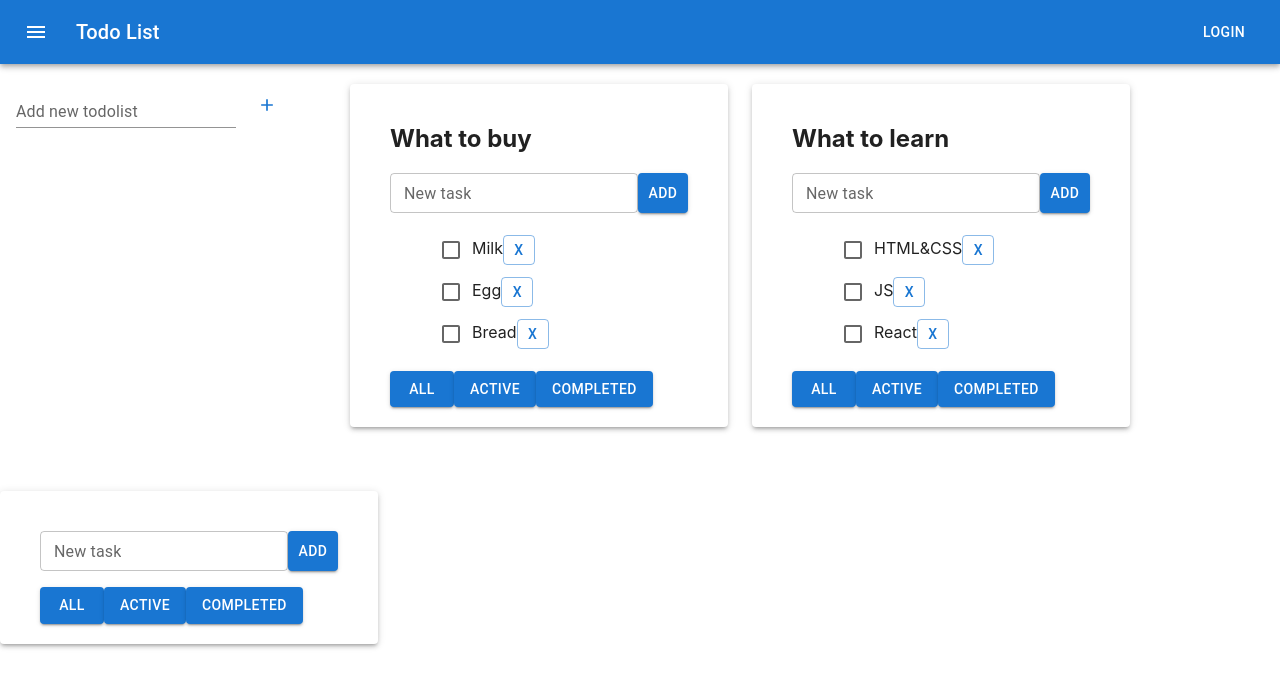
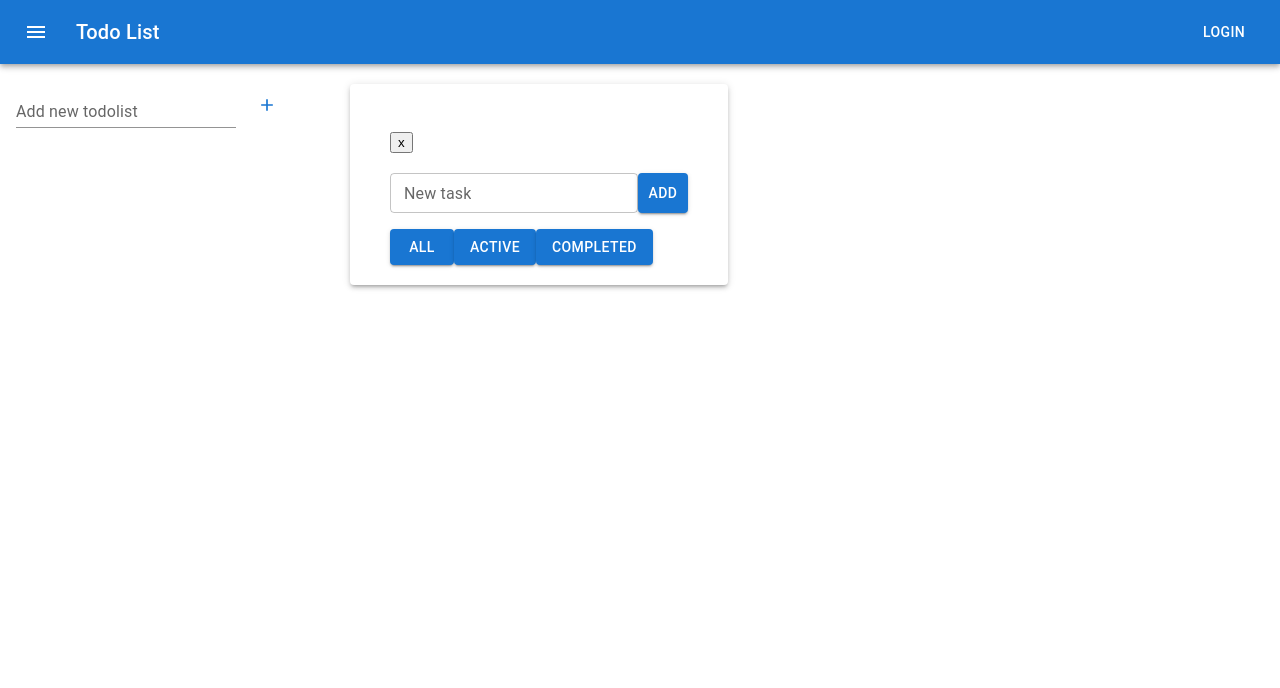
Before and after one commit to andkaz-one/todolist, a React (Create React App) app: page / in a window 1280 px wide. Both pictures are taken after a click on the button 261 px from the left and 105 px from the top of the page. Shown: the top 688 px of the page. Built offline with nearby package versions, Linux system fonts and the light colour scheme.

Commit message:
added: Redux, react-redux, store and reducers

```diff
--- a/package.json
+++ b/package.json
@@ -16,10 +16,13 @@
     "@types/node": "^12.0.0",
     "@types/react": "^17.0.0",
     "@types/react-dom": "^17.0.0",
+    "@types/react-redux": "^7.1.20",
     "@types/uuid": "^8.3.1",
     "react": "^17.0.2",
     "react-dom": "^17.0.2",
+    "react-redux": "^7.2.6",
     "react-scripts": "4.0.3",
+    "redux": "^4.1.2",
     "styled-components": "^5.3.3",
     "typescript": "^4.1.2",
     "uuid": "^8.3.2",
--- a/src/App.tsx
+++ b/src/App.tsx
@@ -1,11 +1,14 @@
-import React, {useState} from 'react';
+import React from 'react';
 import './App.css';
-import {v1} from "uuid";
 import {Todolist} from "./Todolist";
 import AppHeader from "./components/AppBar";
 import {Button, Grid, Paper, TextField} from "@mui/material";
 import AddIcon from '@mui/icons-material/Add';
 import {AddTodoLists} from "./components/AddTodoLists";
+import {addTaskAC, changeTaskStatusAC, removeTaskAC} from "./redux/task-reducer";
+import {addTodolistsAC, removeTodolistAC, sortedTasksAC} from "./redux/todolist-reducer";
+import {useDispatch, useSelector} from "react-redux";
+import {mainStateType} from "./redux/store";
 
 
 export type TaskItemType = {
@@ -29,79 +32,36 @@ export type TasksType = {
 function App() {
     //BUSSINES
 
-    const todolistID1 = v1()
-    const todolistID2 = v1()
+    const todolists = useSelector<mainStateType, Array<TodolistsType>>(state => state.todolists)
+    const tasks = useSelector<mainStateType, TasksType>(state => state.tasks)
 
-    let [todolists, setTodolists] = useState<Array<TodolistsType>>([
-        {id: todolistID1, title: 'What to buy', filter: 'all'},
-        {id: todolistID2, title: 'What to learn', filter: 'all'},
-    ])
-
-    let [tasks, setTasks] = useState<TasksType>({
-        [todolistID1]: [
-            {id: v1(), title: 'Milk', isDone: false},
-            {id: v1(), title: 'Egg', isDone: false},
-            {id: v1(), title: 'Bread', isDone: false},],
-        [todolistID2]: [
-            {id: v1(), title: 'HTML&CSS', isDone: false},
-            {id: v1(), title: 'JS', isDone: false},
-            {id: v1(), title: 'React', isDone: false},
-        ]
-    })
+    const dispatch = useDispatch()
 
     //added tasks
     const addTaskItem = (title: string, todolistID: string) => {
-        let newItem = {
-            id: v1(),
-            title: title,
-            isDone: false
-        }
-        let todolistTasks = tasks[todolistID]
-
-        tasks[todolistID] = [newItem, ...todolistTasks]
-
-        setTasks({...tasks})
-        /*setTaskItem([newItem, ...taskItem])*/
+        dispatch(addTaskAC(title, todolistID))
     }
 
     //deleted tasks
     const removeTaskItem = (tID: string, todolistID: string) => {
-        let todolistTasks = tasks[todolistID]
-        tasks[todolistID] = todolistTasks.filter(t => t.id !== tID)
-        setTasks({...tasks})
+        dispatch(removeTaskAC(tID,todolistID))
     }
 
     const changeTaskStatus = (tID: string, isDone: boolean, todolistID: string) => {
-        let todolistTasks = tasks[todolistID]
-        tasks[todolistID] = todolistTasks.map(t => t.id === tID ? {...t, isDone: isDone} : t)
-
-        setTasks({...tasks})
-        /*setTaskItem([...taskItem].map(t => t.id === tID ? {...t, isDone: isDone} : t))*/
-
-
+        dispatch(changeTaskStatusAC(tID, isDone, todolistID))
     }
-
-    /*const [filterTask, setFilterTask] = useState<FilterValuesType>('all')*/
-
-    /*   let taskForTodolist = [...tasks]
-
-       if (filterTask === 'active') {
-           taskForTodolist = taskForTodolist.filter(t => !t.isDone)
-       }
-       if (filterTask === 'completed') {
-           taskForTodolist = taskForTodolist.filter(t => t.isDone)
-       }
-   */
 
     //filter for tasks
     const sortedTasks = (value: FilterValuesType, todolistID: string) => {
-        setTodolists([...todolists.map(tl => tl.id === todolistID ? {...tl, filter: value} : tl)])
+        dispatch(sortedTasksAC(value,todolistID))
     }
 
     const addTodoLists = (title: string) => {
-        const newTodolistID = v1()
-        setTodolists([...todolists, {id: newTodolistID, title: title, filter: 'all'}])
-        setTasks({...tasks, [newTodolistID] : []})
+        dispatch(addTodolistsAC(title))
+    }
+
+    const removeTodolist = (todolistID: string) => {
+        dispatch(removeTodolistAC(todolistID))
     }
 
 
@@ -125,6 +85,7 @@ function App() {
                     if (tl.filter === "completed") {
                         taskForTodolist = allTodolistTasks.filter(t => t.isDone);
                     }
+                    debugger
                     return (
                         <Grid item>
                             <Paper elevation={3}>
@@ -139,6 +100,7 @@ function App() {
                                         sortedTasks={sortedTasks}
                                         changeTaskStatus={changeTaskStatus}
                                         filter={tl.filter}
+                                        removeTodolist={removeTodolist}
                                     />
                                 </div>
                             </Paper>
@@ -151,26 +113,3 @@ function App() {
 }
 
 export default App;
-
-
-/*  const todolistID_1 = v1()
-  const todolistID_2 = v1()
-
-
-const [todolists, setTodolists] = useState <Array<TodolistsType>>([
-  {id: todolistID_1, title: 'what to buy', filter: 'all'},
-  {id: todolistID_2, title: 'what to learn', filter: 'all'},
-])
-
-  const [tasks, setTasks] = useState({
-    [todolistID_1] : [
-      {id: v1(), title: 'Milk', isDone: false},
-      {id: v1(), title: 'Egg', isDone: false},
-      {id: v1(), title: 'Bread', isDone: false},
-    ],
-    [todolistID_2] : [
-      {id: v1(), title: 'HTML & CSS', isDone: false},
-      {id: v1(), title: 'JS', isDone: false},
-      {id: v1(), title: 'REACT', isDone: false}
-    ]
-  })*/
--- a/src/Todolist.tsx
+++ b/src/Todolist.tsx
@@ -14,6 +14,7 @@ type PropsType = {
     sortedTasks: (value: FilterValuesType, todolistID: string) => void
     changeTaskStatus: (tID: string, isDone: boolean, todolistID: string) => void
     filter: string
+    removeTodolist: (todolistID: string) => void
 }
 
 
@@ -30,6 +31,10 @@ export const Todolist = (props: PropsType) => {
         props.changeTaskStatus(tID, isDone, props.id)
     }
 
+    const onClickRemoveTodolist = () => {
+        props.removeTodolist(props.id)
+    }
+
     //mapped list-element and delete button
     const mappedTask = props.tasks.map(t => <li style={{listStyleType: 'none'}}>
         <Checkbox checked={t.isDone}
@@ -44,7 +49,7 @@ export const Todolist = (props: PropsType) => {
     return (
         <div>
             <div>
-                <h2>{props.title}</h2>
+                <h2>{props.title}<button onClick={onClickRemoveTodolist}>x</button></h2>
                 <InputForAddItems callBack={props.addTaskItem} id={props.id}/>
             </div>
             <div>
--- a/src/index.tsx
+++ b/src/index.tsx
@@ -3,10 +3,14 @@ import ReactDOM from 'react-dom';
 import './index.css';
 import App from './App';
 import reportWebVitals from './reportWebVitals';
+import {Provider} from "react-redux";
+import {store} from "./redux/store";
 
 ReactDOM.render(
   <React.StrictMode>
-    <App />
+      <Provider store={store}>
+          <App />
+      </Provider>
   </React.StrictMode>,
   document.getElementById('root')
 );
--- /dev/null
+++ b/src/redux/store.ts
@@ -0,0 +1,18 @@
+import {combineReducers, createStore} from "redux";
+import {taskReducer} from "./task-reducer";
+import {todolistReducer} from "./todolist-reducer";
+
+
+const mainReducer = combineReducers({
+    tasks: taskReducer,
+    todolists: todolistReducer
+})
+
+
+
+
+export const store = createStore(mainReducer)
+
+
+
+export type mainStateType = ReturnType<typeof mainReducer>
--- /dev/null
+++ b/src/redux/task-reducer.ts
@@ -0,0 +1,78 @@
+import {v1} from "uuid";
+import {TasksType} from "../App";
+import {AddTodolistsActionType, RemoveTodolistActionType} from "./todolist-reducer";
+
+
+
+const initialState: TasksType = {}
+
+export const taskReducer = (state = initialState, action: TasksActionTypes): TasksType => {
+    switch (action.type) {
+        case 'REMOVE-TASK': {
+
+            let copy = {...state}
+            copy[action.todolistID].filter(t => t.id !== action.tID)
+            return copy
+        }
+        case 'ADD-TASK': {
+            let newItem = {
+                id: v1(),
+                title: action.title,
+                isDone: false
+            }
+
+            state[action.todolistID] = [newItem, ...state[action.todolistID]]
+
+            return {...state}
+        }
+        case 'CHANGE-TASK-STATUS': {
+            state[action.todolistID] = state[action.todolistID].map(t => t.id === action.tID ? {...t, isDone: action.isDone} : t)
+            return {...state}
+        }
+
+        case 'ADD-TODOLISTS': {
+            let copy = {...state}
+            copy[action.todolistID] = []
+            return {...copy}
+        }
+        case "REMOVE-TODOLIST": {
+            delete state[action.todolistID]
+            return {...state}
+        }
+        default: return state
+
+    }
+}
+
+export type TasksActionTypes = RemoveTaskActionType | AddTaskActionType | ChangeTaskStatusActionType | AddTodolistsActionType | RemoveTodolistActionType
+
+type RemoveTaskActionType = ReturnType<typeof removeTaskAC>
+
+export const removeTaskAC = (tID: string, todolistID: string) => {
+    return {
+        type: 'REMOVE-TASK',
+        tID,
+        todolistID
+    } as const
+}
+
+type AddTaskActionType = ReturnType<typeof addTaskAC>
+
+export const addTaskAC = (title: string, todolistID: string) => {
+    return {
+        type: 'ADD-TASK',
+        title,
+        todolistID
+    } as const
+}
+
+type ChangeTaskStatusActionType = ReturnType<typeof changeTaskStatusAC>
+
+export const changeTaskStatusAC = (tID: string, isDone: boolean, todolistID: string) => {
+    return {
+        type: 'CHANGE-TASK-STATUS',
+        tID,
+        isDone,
+        todolistID
+    } as const
+}
--- /dev/null
+++ b/src/redux/todolist-reducer.ts
@@ -0,0 +1,50 @@
+import {v1} from "uuid";
+import {FilterValuesType, TodolistsType} from "../App";
+
+const initialState: Array<TodolistsType> = []
+
+export const todolistReducer = (state = initialState,action: TodolistsActionType): Array<TodolistsType> => {
+    switch (action.type) {
+        case 'ADD-TODOLISTS': {
+            return [...state, {id: action.todolistID, title: action.title, filter: 'all'}]
+        }
+        case 'REMOVE-TODOLIST' : {
+            return [...state.filter(tl => tl.id !== action.todolistID)]
+        }
+        case "SORT-TASKS": {
+            return [...state.map(tl => tl.id === action.todolistID ? {...tl, filter: action.value} : tl)]
+        }
+        default: return  state
+    }
+}
+
+export type TodolistsActionType = AddTodolistsActionType | RemoveTodolistActionType | SortedTasksActionType
+
+export type AddTodolistsActionType = ReturnType<typeof addTodolistsAC>
+
+export const addTodolistsAC = (title: string) => {
+    return {
+        type: 'ADD-TODOLISTS',
+        title,
+        todolistID: v1()
+    } as const
+}
+export type RemoveTodolistActionType = ReturnType<typeof removeTodolistAC>
+
+export const removeTodolistAC = (todolistID: string) => {
+    return {
+        type: 'REMOVE-TODOLIST',
+        todolistID
+
+    } as const
+}
+
+type SortedTasksActionType = ReturnType<typeof sortedTasksAC>
+
+export const sortedTasksAC = (value: FilterValuesType, todolistID: string) => {
+    return {
+        type: 'SORT-TASKS',
+        value,
+        todolistID
+    } as const
+}
```
Also changed, not shown: 1 other file (tests, documents, lock files or other folders).
